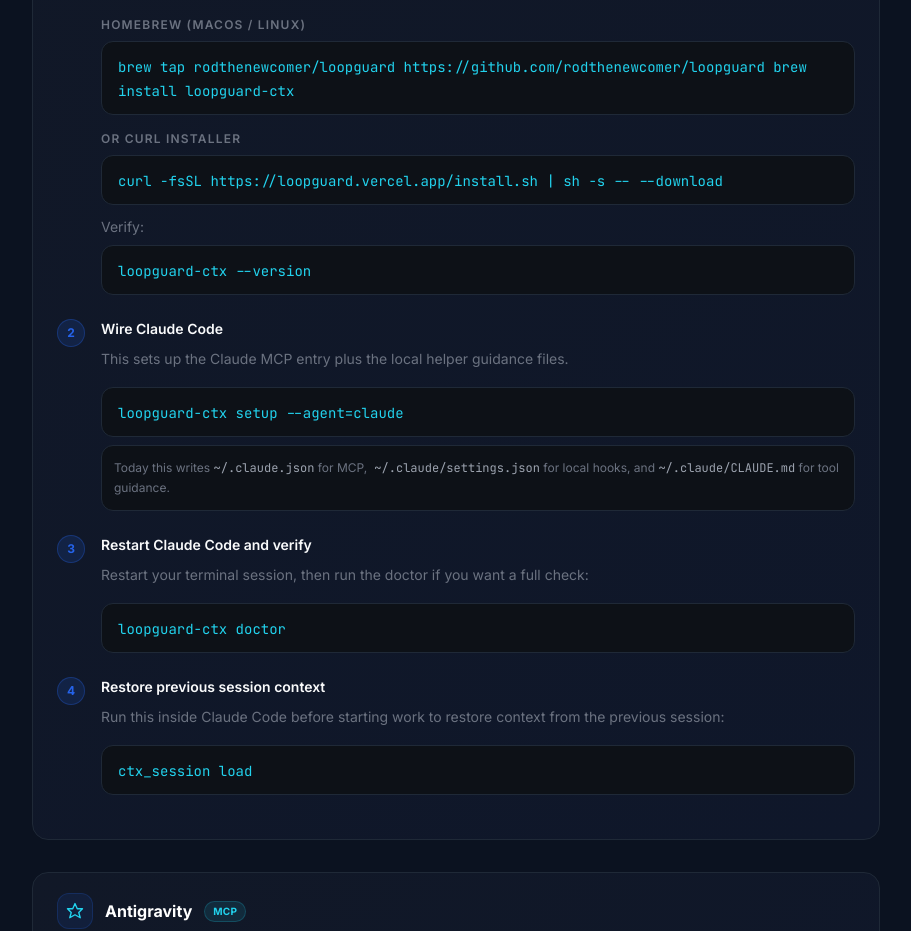
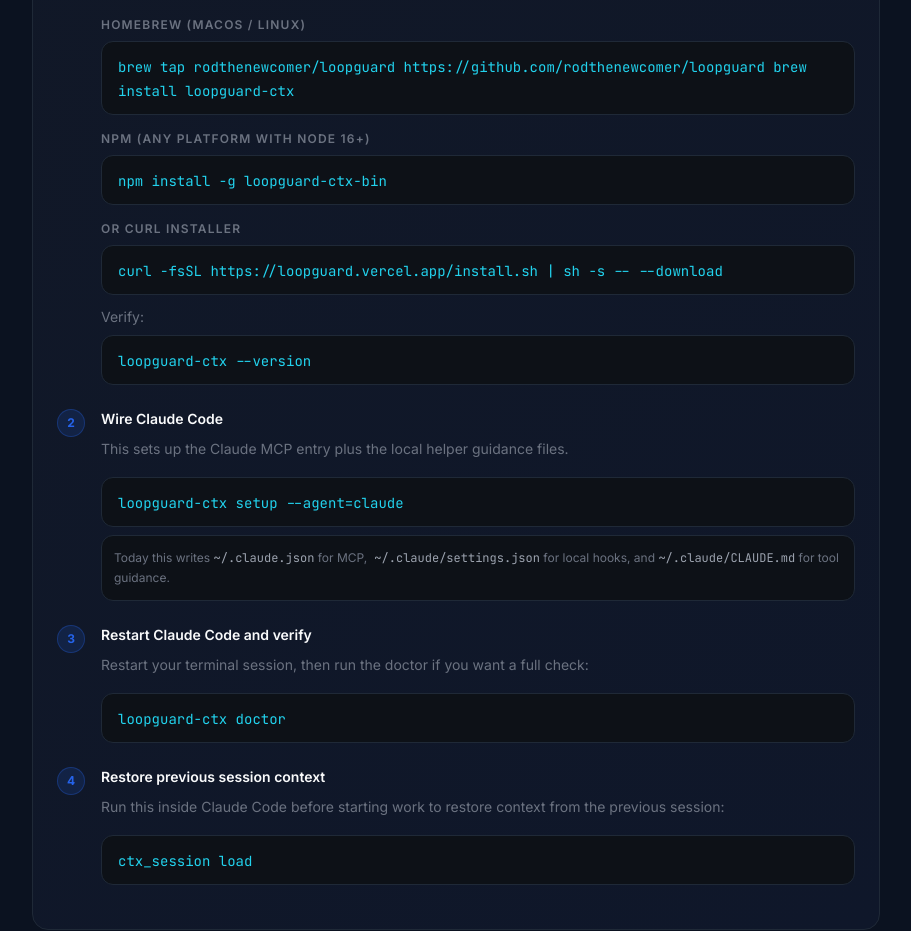
Before and after one commit to rodthenewcomer/loopguard, a Next.js app in the folder apps/web/: page /setup in a window 1280 px wide. Shown: the part 3680-4611 px from the top of the page, without its empty margins (184-1095 px from the left). Built offline with nearby package versions, Linux system fonts and the light colour scheme.

Commit message:
fix(web): correct npm package name to loopguard-ctx-bin throughout
- AgentSection: npm i -g loopguard-ctx → loopguard-ctx-bin
- docs/page.tsx: same correction
- setup/page.tsx: add npm install option to Claude Code section
- HeroSection: update version badge to v2.8 with feature highlight

```diff
--- a/apps/web/src/app/docs/page.tsx
+++ b/apps/web/src/app/docs/page.tsx
@@ -313,7 +313,7 @@
           <Pre>{`brew tap rodthenewcomer/loopguard https://github.com/rodthenewcomer/loopguard
 brew install loopguard-ctx`}</Pre>
           <P>npm (any platform with Node 18+):</P>
-          <Pre>{`npm install -g loopguard-ctx`}</Pre>
+          <Pre>{`npm install -g loopguard-ctx-bin`}</Pre>
           <P>Or curl installer:</P>
           <Pre>{`curl -fsSL https://loopguard.vercel.app/install.sh | sh -s -- --download
 
--- a/apps/web/src/app/setup/page.tsx
+++ b/apps/web/src/app/setup/page.tsx
@@ -403,6 +403,8 @@
                 <Lead>Choose the method that suits you.</Lead>
                 <p className="mb-2 text-xs font-semibold uppercase tracking-widest text-[#6B7280]">Homebrew (macOS / Linux)</p>
                 <Code>{'brew tap rodthenewcomer/loopguard https://github.com/rodthenewcomer/loopguard\nbrew install loopguard-ctx'}</Code>
+                <p className="mt-4 mb-2 text-xs font-semibold uppercase tracking-widest text-[#6B7280]">npm (any platform with Node 16+)</p>
+                <Code>npm install -g loopguard-ctx-bin</Code>
                 <p className="mt-4 mb-2 text-xs font-semibold uppercase tracking-widest text-[#6B7280]">Or curl installer</p>
                 <Code>curl -fsSL https://loopguard.vercel.app/install.sh | sh -s -- --download</Code>
                 <p className="mt-3 text-sm text-[#6B7280]">Verify:</p>
--- a/apps/web/src/components/landing/AgentSection.tsx
+++ b/apps/web/src/components/landing/AgentSection.tsx
@@ -75,7 +75,7 @@
             <div className="flex flex-wrap items-center justify-between gap-4 border-t border-white/8 px-6 py-4">
               <p className="text-xs text-[#7B95AE]">
                 Run <code className="text-[#8AE8FF]">loopguard-ctx doctor</code> to verify every layer is green.
-                Install via <code className="text-[#8AE8FF]">brew install loopguard-ctx</code> or <code className="text-[#8AE8FF]">npm i -g loopguard-ctx</code>.
+                Install via <code className="text-[#8AE8FF]">brew install loopguard-ctx</code> or <code className="text-[#8AE8FF]">npm i -g loopguard-ctx-bin</code>.
               </p>
               <a
                 href="/setup#codex"
--- a/apps/web/src/components/landing/HeroSection.tsx
+++ b/apps/web/src/components/landing/HeroSection.tsx
@@ -23,7 +23,7 @@
           <div className="mb-4 flex flex-wrap items-center gap-2">
             <div className="inline-flex w-fit items-center gap-2 rounded-full border border-white/10 bg-white/5 px-3 py-1.5 text-xs font-medium text-[#9FB0C4] backdrop-blur">
               <span className="h-2 w-2 rounded-full bg-[#22C55E]" />
-              v3 live · v4 in active development
+              v2.8 live — ctx_knowledge + ctx_agent
             </div>
             <div className="inline-flex w-fit items-center gap-2 rounded-full border border-[#22C55E]/20 bg-[#22C55E]/8 px-3 py-1.5 text-xs font-medium text-[#86EFAC] backdrop-blur">
               <Icon path={IC.shield} size={12} />
```
